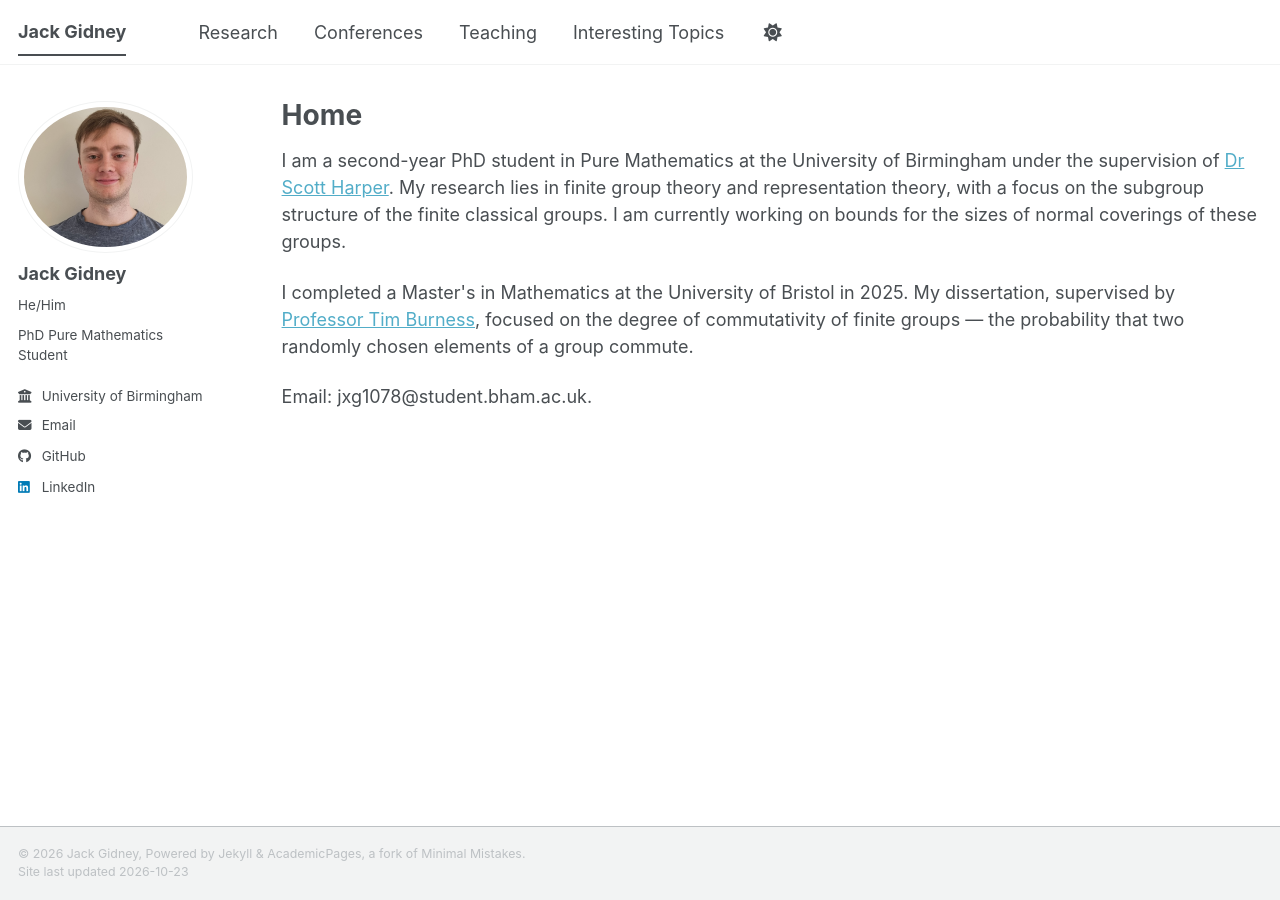
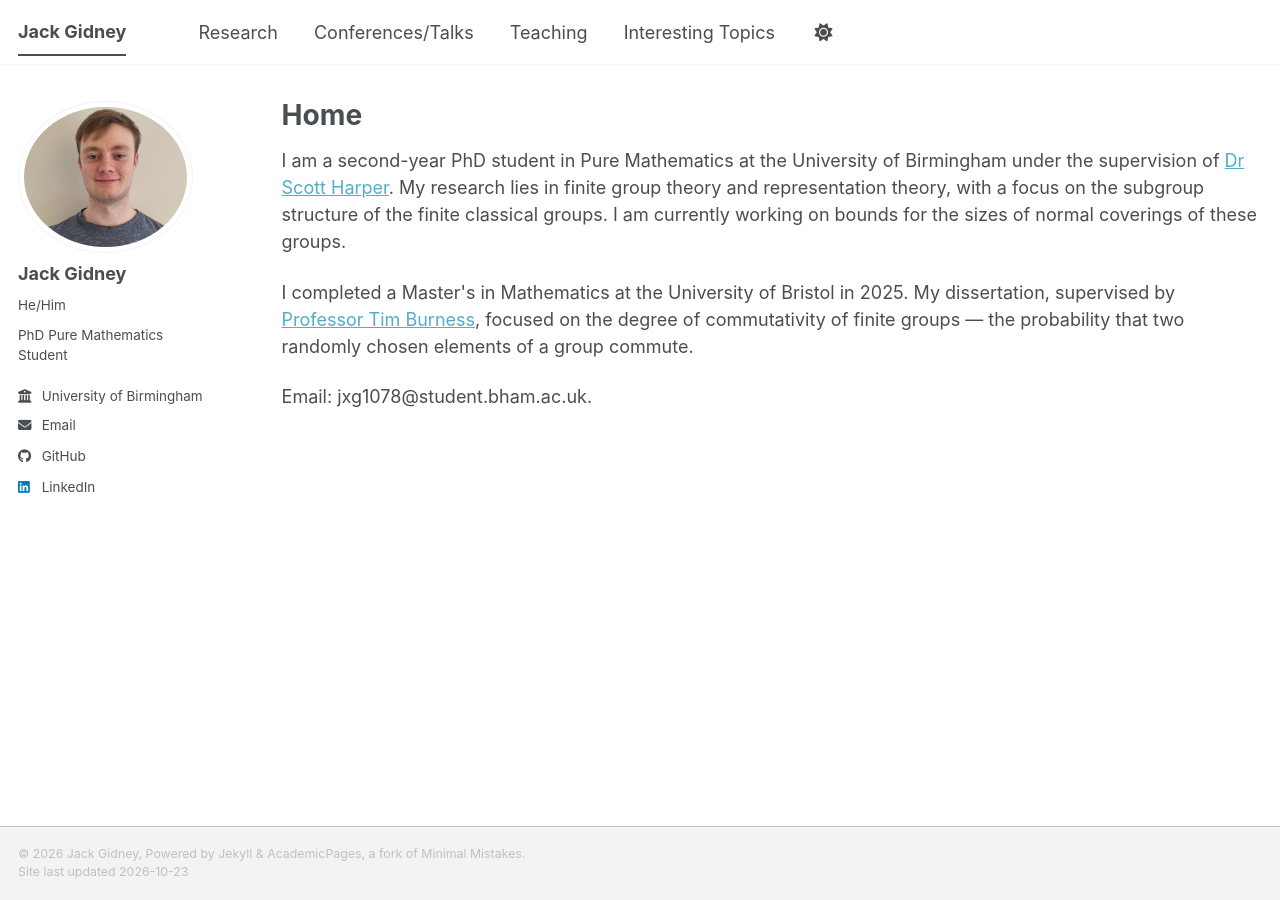
Before and after one commit to jgidney44/jgidney44.github.io, a Jekyll site: the page built from _pages/about.md, in a window 1280 px wide. Built offline with Jekyll 4.4.1, drawn with Linux system fonts in a browser that asks for light colours; a script bundle is joined from its source files by our own code; library files that are not in the unit come from our copies.

Commit message:
Update navigation.yml

```diff
--- a/_data/navigation.yml
+++ b/_data/navigation.yml
@@ -11,7 +11,7 @@ main:
   - title: "Research"
     url: /research/
 
-  - title: "Conferences"
+  - title: "Conferences/Talks"
     url: /conferences/
 
   - title: "Teaching"
```
